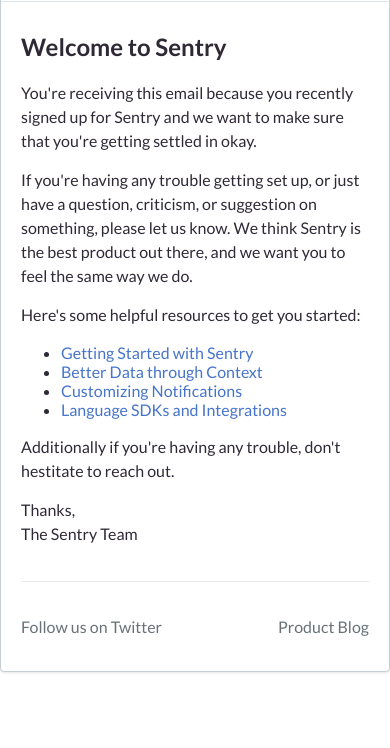
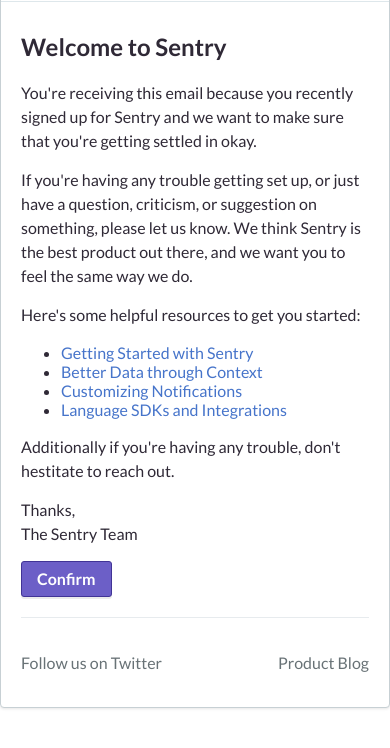
Before and after one commit to nauw/image_css_test, a website: page src/Responssive-email.html in a window 390 px wide. Shown: the part 90-838 px from the top of the page. Drawn offline with Linux system fonts and the light colour scheme.

Commit message:
Responsive email page

```diff
--- a/src/Responssive-email.html
+++ b/src/Responssive-email.html
@@ -57,6 +57,7 @@
                     <p style="font-weight: 300; margin: 0 0 15px; font-size: 16px; line-height: 24px">Thanks,<br style="font-weight: 300">
                         The Sentry Team</p>
 
+                    <a href="#" class="btn" style="border-radius: 3px; box-shadow: 0 2px 0 rgba(0, 0, 0, 0.08); line-height: 18px; color: #fff; text-decoration: none; padding: 8px 15px; font-weight: 600; border: 1px solid #413496; display: inline-block; background-color: #6C5FC7">Confirm</a>
                 </div>
             </div>
 
```
